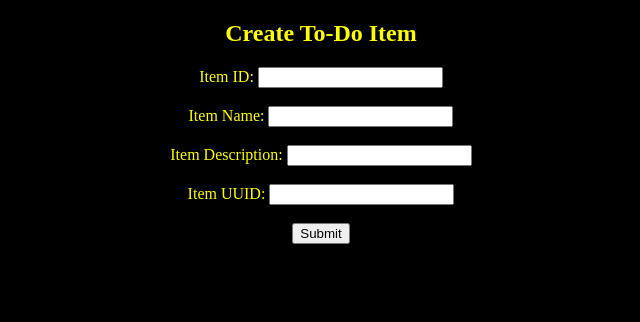
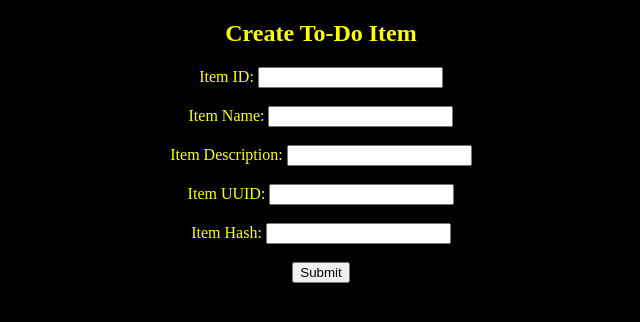
Before and after one commit to hmekhiya191/Flask_form_tutedude, a Flask app: template Task-2/templates/todo.html in a window 1280 px wide. Shown: the top 322 px of the page, without its empty margins (319-959 px from the left). Run offline with Flask 3, Linux system fonts and the light colour scheme; the template is opened without the code that fills it, so the values that code supplies are empty.

Commit message:
Add Item Hash field to To-Do form

```diff
--- a/Task-2/templates/todo.html
+++ b/Task-2/templates/todo.html
@@ -19,6 +19,10 @@
         <label>Item UUID:</label>
         <input type="text" name="itemUuid" required><br><br>
 
+        <label>Item Hash:</label>
+        <input type="text" name="itemHash" required><br><br>
+
+
 
 
         <button type="submit">Submit</button>
```
